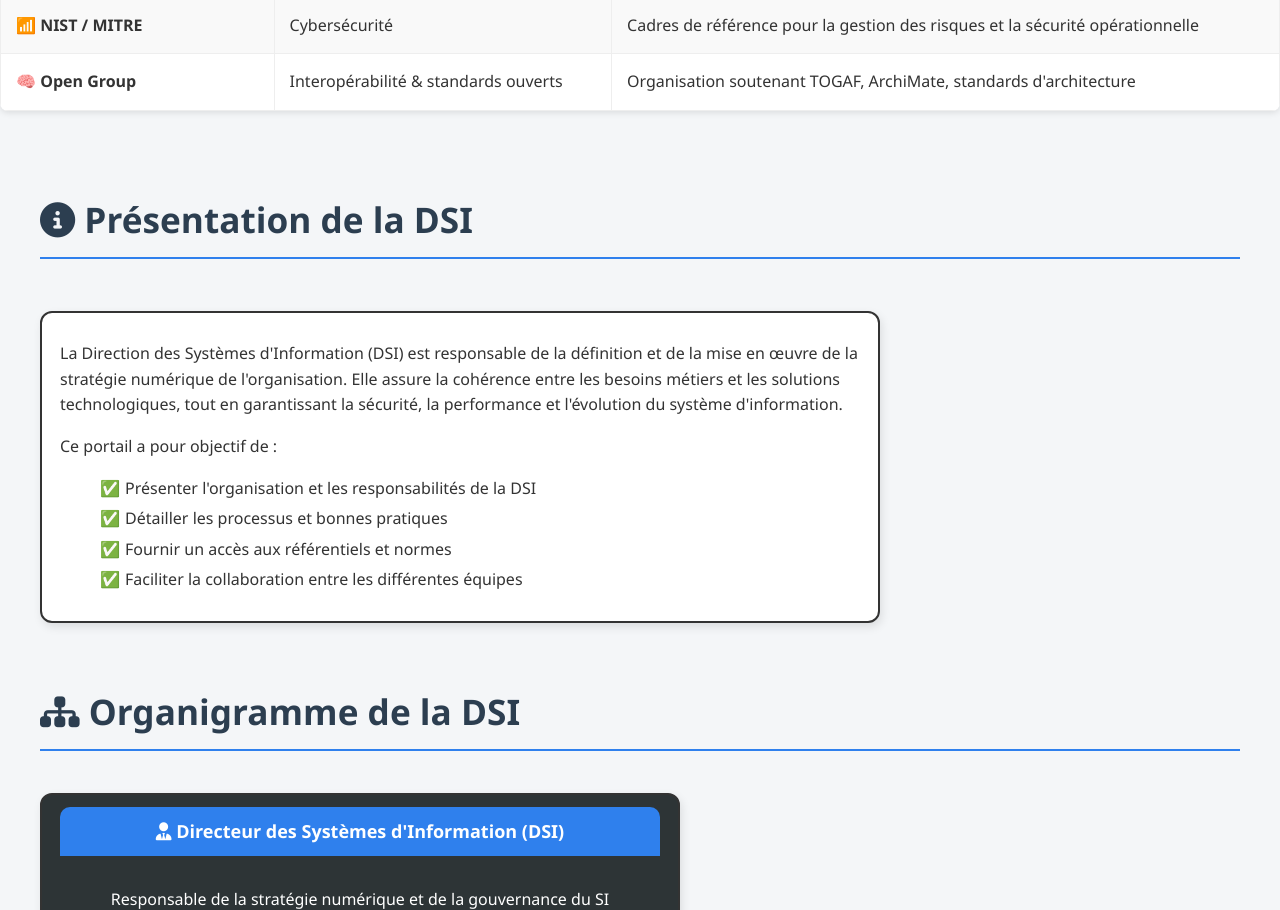
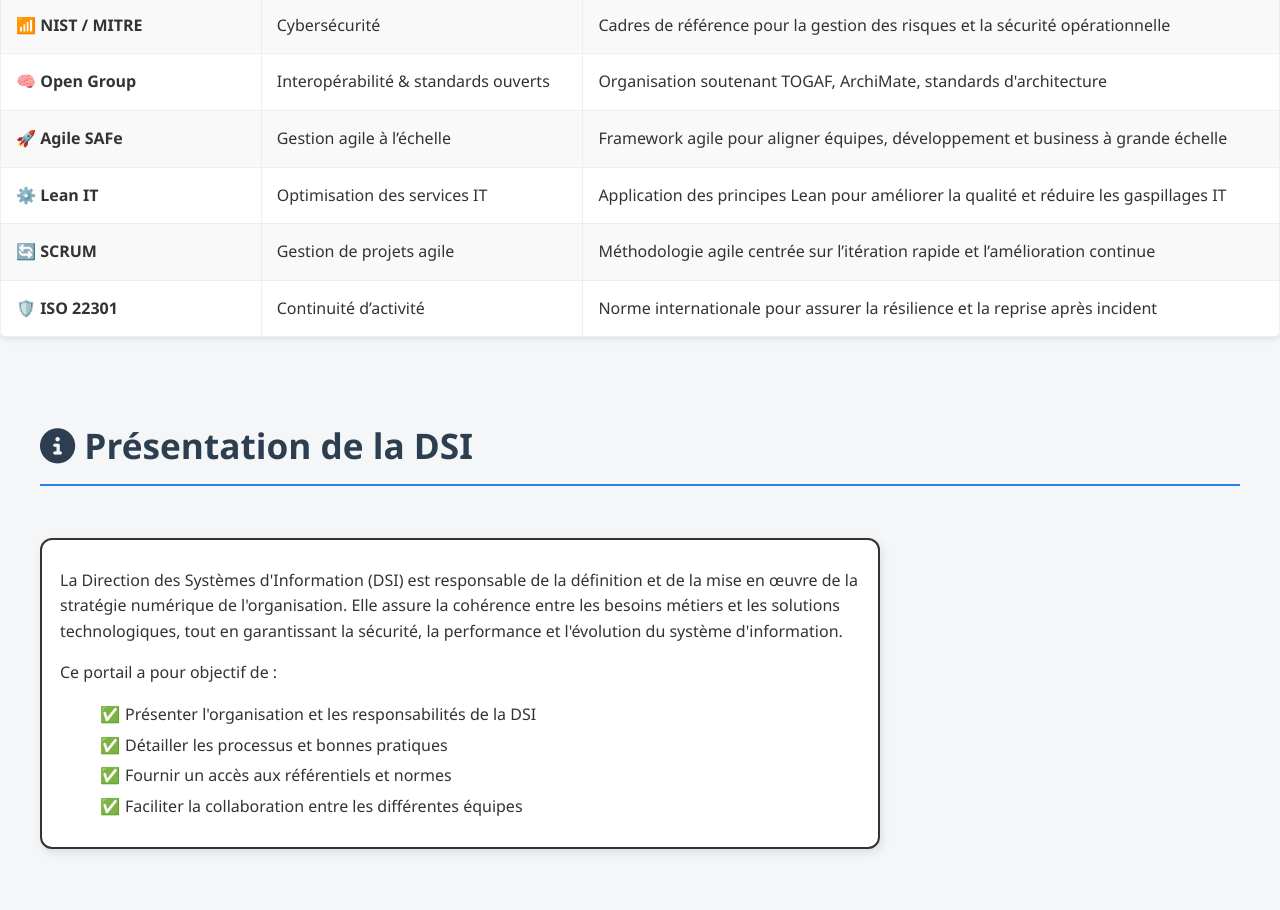
Before and after one commit to sanogotech/DSIOrganisation, a plain HTML site: page index.html in a window 1280 px wide. Shown: the part 1112-2022 px from the top of the page. Drawn offline with Linux system fonts and the light colour scheme.

Commit message:
Add files via upload

```diff
--- a/index.html
+++ b/index.html
@@ -629,8 +629,29 @@
       <td>Interopérabilité & standards ouverts</td>
       <td>Organisation soutenant TOGAF, ArchiMate, standards d'architecture</td>
     </tr>
+    <tr>
+      <td>🚀 <strong>Agile SAFe</strong></td>
+      <td>Gestion agile à l’échelle</td>
+      <td>Framework agile pour aligner équipes, développement et business à grande échelle</td>
+    </tr>
+    <tr>
+      <td>⚙️ <strong>Lean IT</strong></td>
+      <td>Optimisation des services IT</td>
+      <td>Application des principes Lean pour améliorer la qualité et réduire les gaspillages IT</td>
+    </tr>
+    <tr>
+      <td>🔄 <strong>SCRUM</strong></td>
+      <td>Gestion de projets agile</td>
+      <td>Méthodologie agile centrée sur l’itération rapide et l’amélioration continue</td>
+    </tr>
+    <tr>
+      <td>🛡️ <strong>ISO 22301</strong></td>
+      <td>Continuité d’activité</td>
+      <td>Norme internationale pour assurer la résilience et la reprise après incident</td>
+    </tr>
   </tbody>
 </table>
+
 
 
 
```
